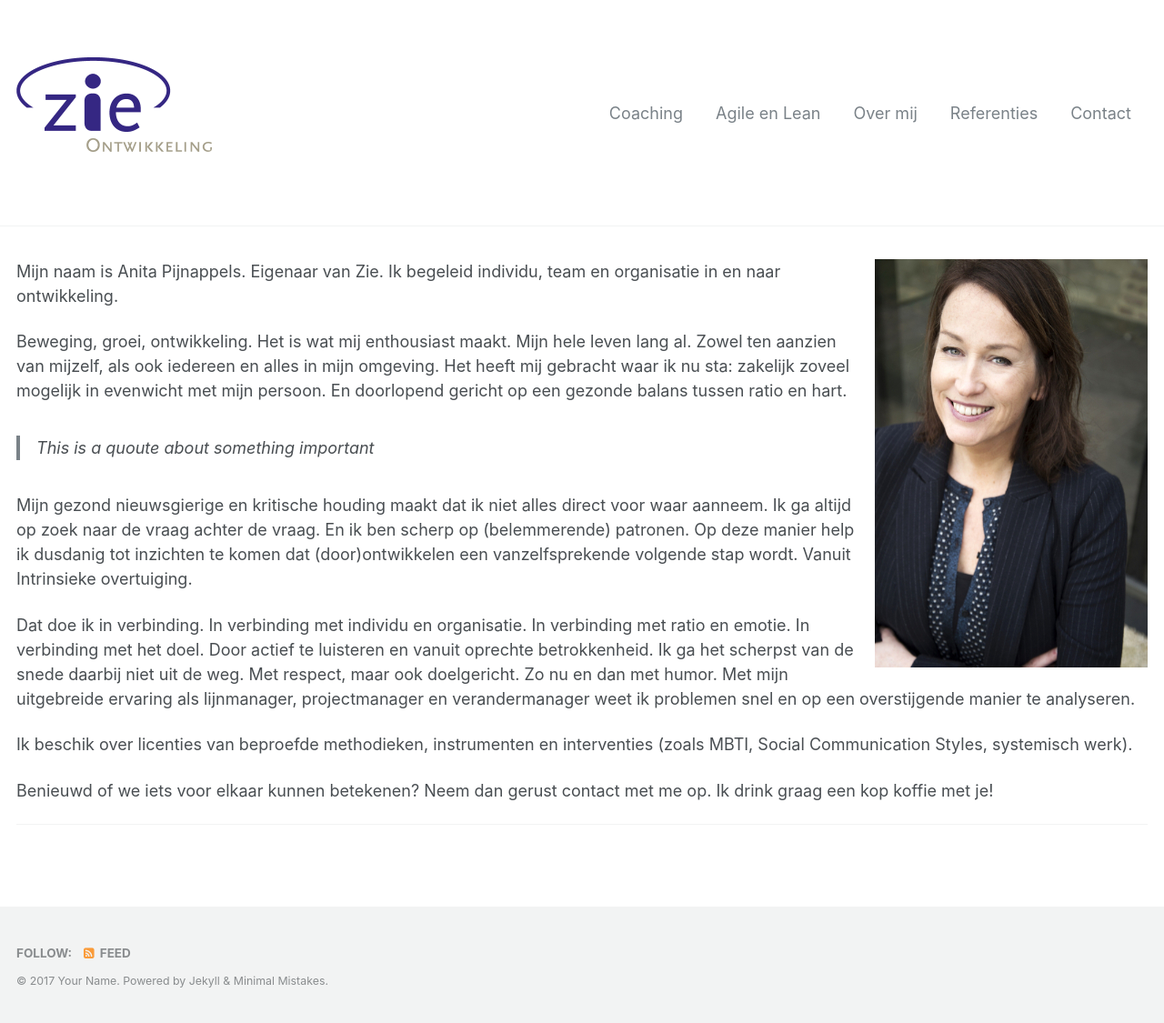
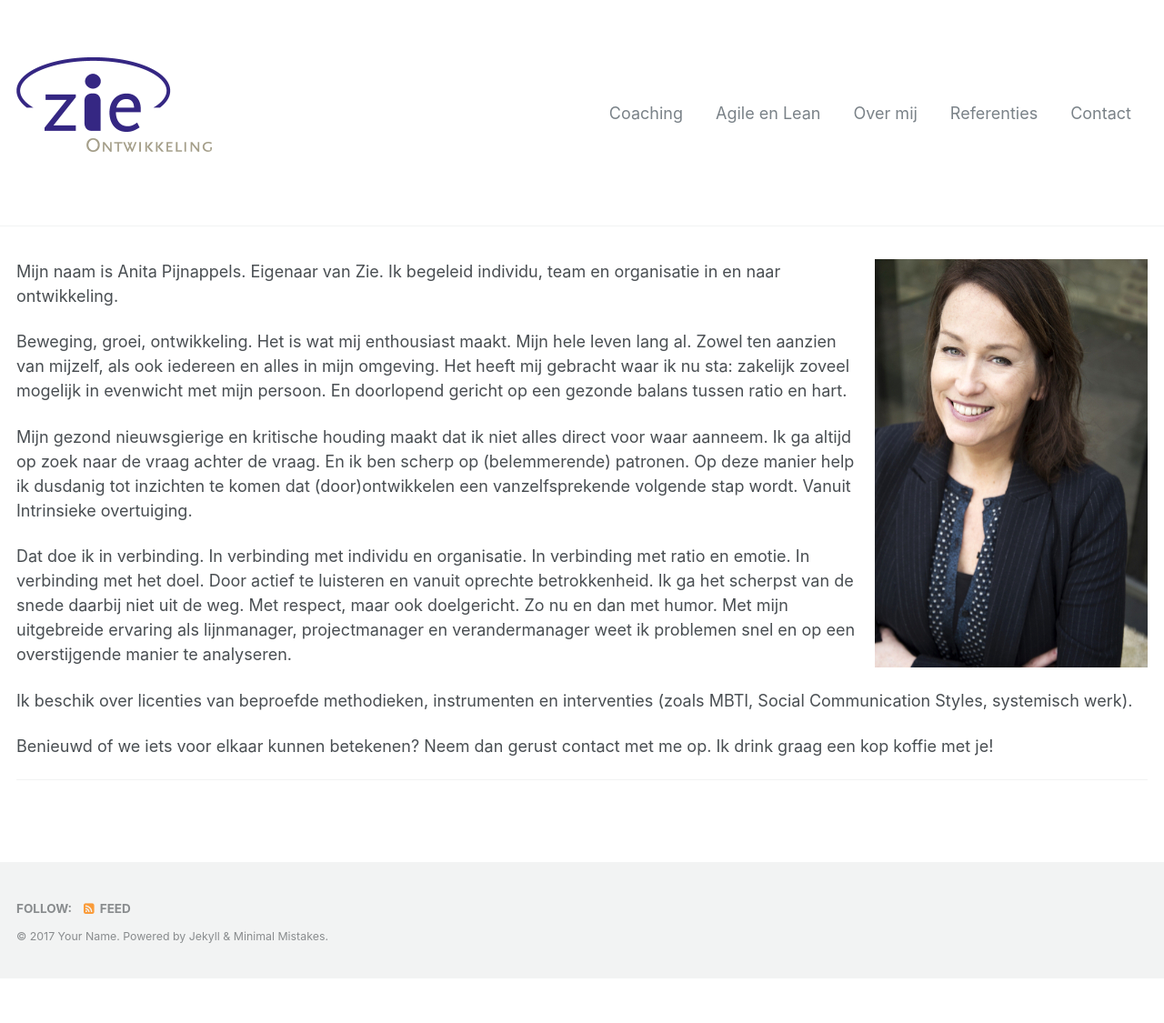
Before and after one commit to twinmum1/zie-ontwikkeling, a Jekyll site: the page built from _pages/overmij.md, in a window 1280 px wide. Shown: the whole page at 91% size. Built offline with Jekyll 4.4.1, drawn with Linux system fonts in a browser that asks for light colours; after the commit the page ends 1076 px from its top, so only the background shows below that.

Commit message:
Update overmij.md

```diff
--- a/_pages/overmij.md
+++ b/_pages/overmij.md
@@ -12,32 +12,28 @@ date: 2016-03-23T11:48:41-04:00
 Mijn naam is Anita Pijnappels. Eigenaar van Zie. Ik begeleid individu,  team
 en organisatie in en naar ontwikkeling.
 
-<p>
+
 Beweging, groei, ontwikkeling. Het is wat mij enthousiast maakt. Mijn hele
 leven lang al. Zowel ten aanzien van mijzelf,  als ook iedereen en alles in mijn
 omgeving. Het heeft mij gebracht waar ik nu sta: zakelijk zoveel mogelijk in
 evenwicht met mijn persoon. En doorlopend gericht op een gezonde balans
 tussen ratio en hart.
-</p>
-> This is a quoute about
-> something important
 
-<p>
+
+
+
 Mijn gezond nieuwsgierige en kritische houding maakt dat ik niet alles direct voor
 waar aanneem. Ik ga altijd op zoek naar de vraag achter de vraag. En ik ben scherp
 op (belemmerende) patronen. Op deze manier help ik dusdanig tot inzichten te
 komen dat (door)ontwikkelen een vanzelfsprekende volgende stap wordt. Vanuit
 Intrinsieke overtuiging.
-</p>
-<p>
+
 Dat doe ik in verbinding. In verbinding met individu en organisatie. In verbinding met ratio en emotie. In verbinding met het doel.  Door actief te luisteren en vanuit oprechte betrokkenheid.  Ik ga het scherpst van de snede daarbij niet uit de weg. Met respect, maar ook doelgericht. Zo nu en dan met humor.
 Met mijn uitgebreide ervaring als lijnmanager, projectmanager en verandermanager weet ik problemen snel en op een overstijgende manier te analyseren.
-</p>
-<p>
+
 Ik beschik over licenties van beproefde methodieken, instrumenten en interventies (zoals MBTI, Social Communication Styles, systemisch werk).
-</p>
-<p>
+
 Benieuwd of we iets voor elkaar kunnen betekenen? Neem dan gerust contact met me op. Ik drink graag een kop koffie met je!
-</p>
+
 
 {% include feature_row id="intro" type="center" %}
```
